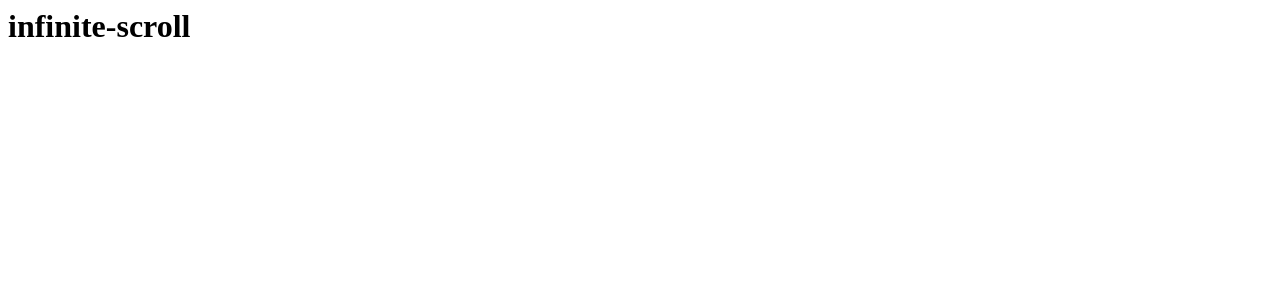
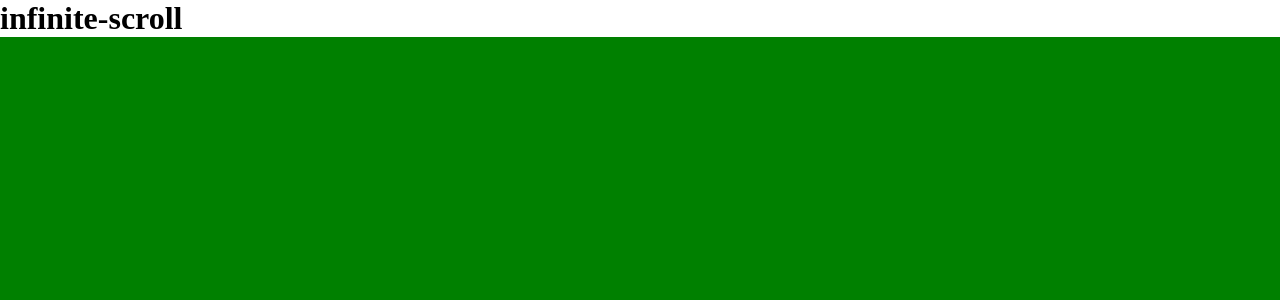
Before and after one commit to yeonhwakim/playground-react, a React (Create React App) app: page /infinite-scroll in a window 1280 px wide. Shown: the top 300 px of the page. Built offline with nearby package versions, Linux system fonts and the light colour scheme.

Commit message:
markup: Markup basic layout.

```diff
--- a/src/components/infinite-scroll/InfiniteScroll.jsx
+++ b/src/components/infinite-scroll/InfiniteScroll.jsx
@@ -1,7 +1,14 @@
 import React from "react";
 
+import "./index.css";
+
 function InfiniteScroll(props) {
-  return <div></div>;
+  return (
+    <div className="scorllBox">
+      <div className="box"></div>
+      <div className="bottom"></div>
+    </div>
+  );
 }
 
 export default InfiniteScroll;
--- /dev/null
+++ b/src/components/infinite-scroll/index.css
@@ -0,0 +1,24 @@
+html,
+body {
+  width: 100%;
+  height: 100%;
+  padding: 0;
+  margin: 0;
+}
+
+.scorllBox {
+  width: 100%;
+  height: 100%;
+}
+
+.box {
+  width: 100%;
+  height: 5000px;
+  background-color: green;
+}
+
+.bottom {
+  width: 100%;
+  height: 10px;
+  background-color: red;
+}
```
